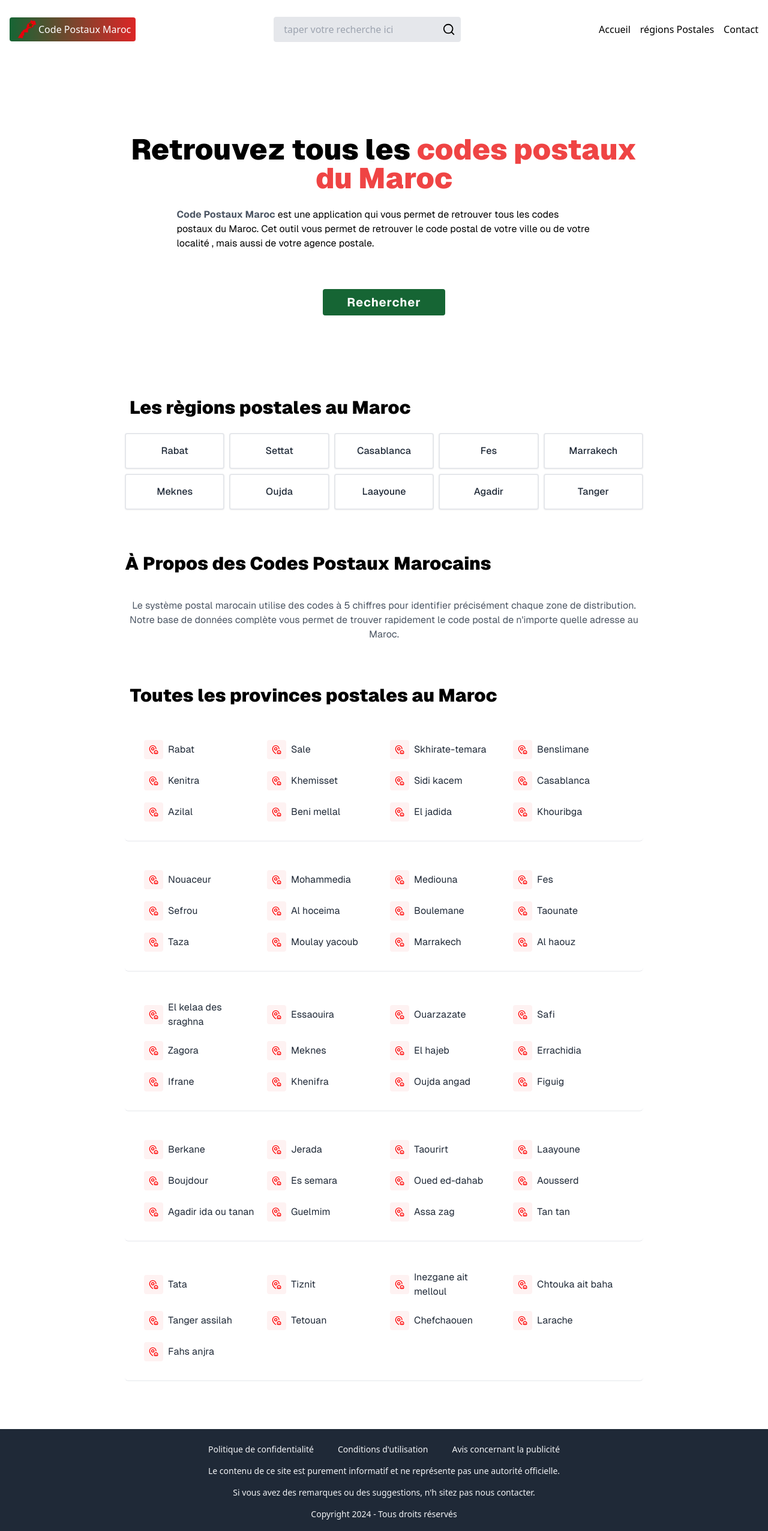
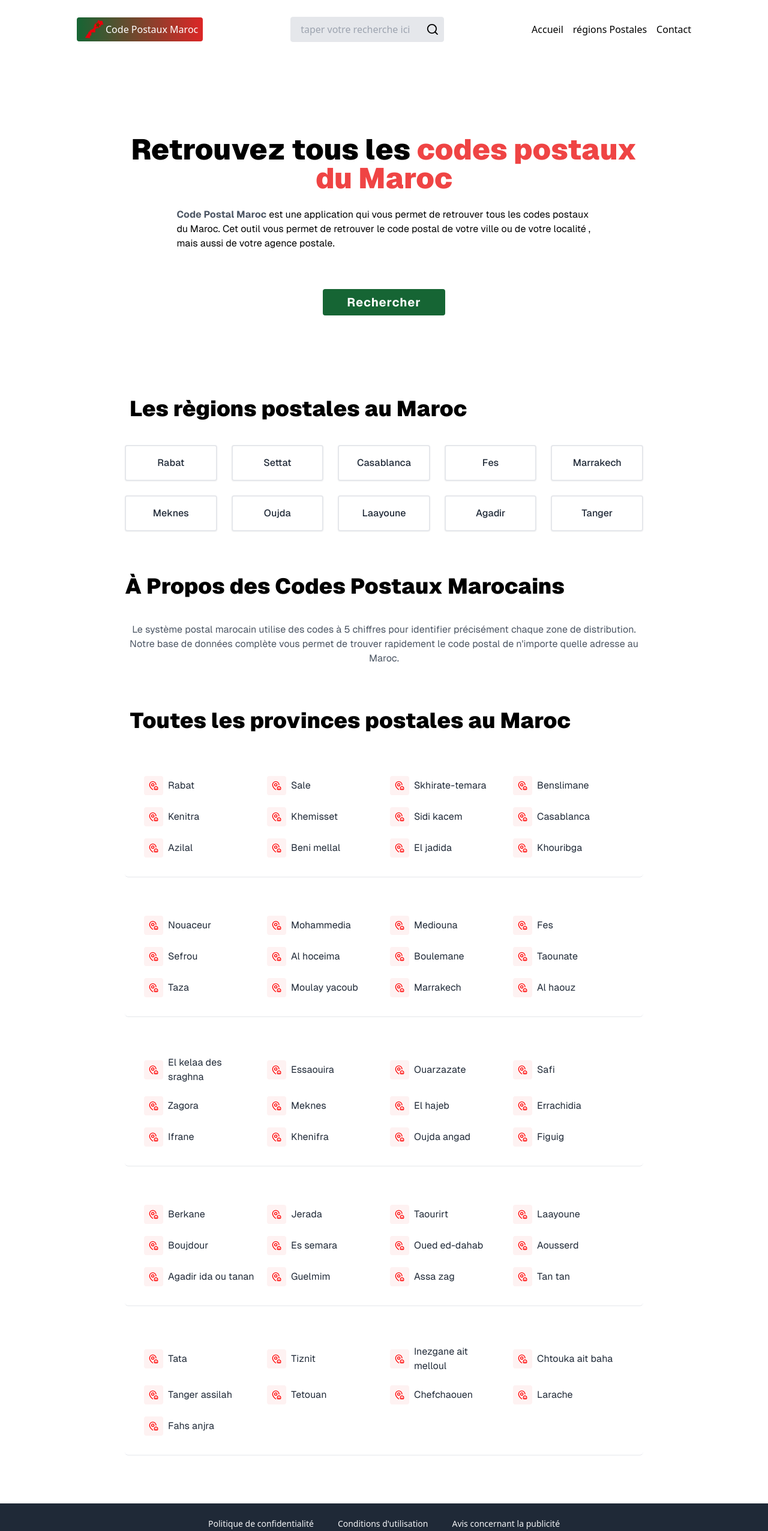
Before and after one commit to ibra1987/code-postal-maroc, a Next.js app: page / in a window 1280 px wide. Shown: the top 2553 px of the page at 60% size. Built offline with nearby package versions, Linux system fonts and the light colour scheme.

Commit message:
ui tweeks

```diff
--- a/app/components/Apropos.tsx
+++ b/app/components/Apropos.tsx
@@ -6,7 +6,7 @@ const Apropos = () => {
   return (
     <div className='w-full flex flex-col justify-start items-center gap-8'>
 
-<h2 className='w-full text-2xl font-black md:text-3xl m-2'> À Propos des Codes Postaux Marocains</h2>
+<h2 className='w-full  font-black text-4xl m-2'> À Propos des Codes Postaux Marocains</h2>
 <p className='w-full text-center text-gray-600'>
 Le système postal marocain utilise des codes à 5 chiffres pour identifier précisément chaque zone de distribution. Notre base de données complète vous permet de trouver rapidement le code postal de n&apos;importe quelle adresse au Maroc.
 
--- a/app/components/FloatingSearch.tsx
+++ b/app/components/FloatingSearch.tsx
@@ -25,9 +25,9 @@ function FloatingSearch({close}:{close:()=>void}) {
         setResult(filteredResults);
     }
   return (
-    <div className="min-h-screen w-screen mx-auto bg-black/25 p-20   flex flex-col justify-start items-center absolute top-0 left-0 bg-white z-100 p-4">
-        <div className="w-full text-sm hover:cursor-pointer flex justify-end items-center">
-        <CircleX className="z-50  " color="red" onClick={close} />
+    <div className="min-h-screen w-screen mx-auto bg-black/10    flex flex-col justify-start items-center absolute top-0 left-0  z-100 p-4">
+        <div className="w-full my-6 text-sm hover:cursor-pointer flex justify-end items-center pr-28">
+        <CircleX className="z-50"  color="red" onClick={close} />
          </div>
         <form className="w-full lg:w-4/5">
             <input autoFocus={true} onChange={showSearchResults} type="search" className="w-full border-b p-2 text-gray-600" placeholder="Taper votre recherche ici" />
@@ -39,14 +39,14 @@ function FloatingSearch({close}:{close:()=>void}) {
     <div className="w-full lg:w-4/5 items-start justify-center">
 
 
-        <div className="w-full grid grid-cols-4 justify-items-start text-white p-2 bg-red-500 ">
+        <div className="w-full grid grid-cols-4 justify-items-start  text-white p-2 bg-red-500 ">
         <h3>région</h3>
             <h3>province</h3>
             <h3>agence</h3>
             <h3>code postal</h3>
           </div>
           {result.map((record) => (
-            <div key={record.NOUVEAU_CODE_POSTAL} className="grid grid-cols-4 p-2 text-sm md:text-base   text-gray-600">
+            <div key={record.NOUVEAU_CODE_POSTAL} className="grid grid-cols-4 p-2 text-sm md:text-base bg-white  text-gray-600">
               <span>{record.REGION_POSTALE}</span>
               <span>{record.PROVINCE}</span>
               <span>{record.AGENCE}</span>
--- a/app/components/Footer.tsx
+++ b/app/components/Footer.tsx
@@ -4,7 +4,7 @@ import Link from "next/link";
 export default function Footer() {
   return (
     <footer className="w-full flex flex-col text-sm justify-start items-center gap-4 bg-gray-800 text-gray-100 p-6">
-      <div className="flex w-full justify-center items-center gap-10">
+      <div className="flex w-full justify-center items-center gap-10 max-w-5xl">
       <Link className="hover:underline" href={"/politique-de-confidentialite"}>Politique de confidentialité</Link>
       <Link className="hover:underline" href={"/conditions-utilisation"}>Conditions d&apos;utilisation</Link>
       <Link className="hover:underline" href={"/disclaimer"}>Avis concernant la publicité </Link>
--- a/app/components/Hero.tsx
+++ b/app/components/Hero.tsx
@@ -6,7 +6,7 @@ const Hero = () => {
     <div className="w-full flex flex-col justify-start items-center gap-6 ">
       <h1 className="text-5xl text-center    font-black">Retrouvez tous les <span className="text-red-500"> codes postaux du Maroc</span> </h1>
     <p className="w-full md:w-4/5">
-      <span className="font-bold text-gray-600  ">Code Postaux Maroc</span> est une application qui vous permet de retrouver tous les codes postaux du Maroc.
+      <span className="font-bold text-gray-600  ">Code Postal Maroc</span> est une application qui vous permet de retrouver tous les codes postaux du Maroc.
       Cet outil vous permet de retrouver le code postal de votre ville ou de votre localité , mais aussi de votre agence postale.
     </p>
 
--- a/app/components/Provinces.tsx
+++ b/app/components/Provinces.tsx
@@ -38,8 +38,8 @@ const Provinces = () => {
   }, []);
 
   return (
-    <div className="w-full flex flex-col justify-start items-start gap-4 ">
-      <h2 className=" tex-2xl font-black md:text-3xl m-2">
+    <div className="w-full flex flex-col justify-start items-start gap-8 ">
+      <h2 className="  font-black text-4xl m-2">
         Toutes les provinces postales au Maroc
       </h2>
 
--- a/app/components/Regions.tsx
+++ b/app/components/Regions.tsx
@@ -14,9 +14,9 @@ const regionsPostales =  codes.reduce((acc: Record<string, Region[]>, reg: Regio
 
 const Regions = () => {
   return (
-    <div className="w-full flex flex-col gap-4 mt-16">
-        <h2 className=" tex-2xl font-black md:text-3xl m-2">Les règions postales au Maroc</h2>
-        <div className="w-full grid grid-cols-1 md:grid-cols-2 gap-2 lg:grid-cols-5">
+    <div className="w-full flex flex-col gap-8 mt-16">
+        <h2 className="  font-black text-4xl m-2">Les règions postales au Maroc</h2>
+        <div className="w-full grid grid-cols-1 md:grid-cols-2 gap-6 lg:grid-cols-5">
         {Object.keys(regionsPostales).map((region,index)=>{
             return (
                 <div key={regionsPostales[region][0].NOUVEAU_CODE_POSTAL+"-"+index} className="p-4 border-2 shadow-sm hover:bg-gray-200 hover:border-2 bg-gradient-to-tr text-gray-800 flex justify-center items-center rounded">
--- a/app/components/header/Header.tsx
+++ b/app/components/header/Header.tsx
@@ -9,7 +9,7 @@ const Header = () => {
   return (
     <div className="w-full p-4 flex justify-center items-center px-4 mb-6 md:mb-12">
 
-         <div className="w-full  gap-6 flex flex-col md:flex-row justify-center md:justify-between items-center ">
+         <div className="w-full  gap-6 flex flex-col md:flex-row justify-center md:justify-between items-center max-w-5xl ">
               <div className="flex w-full justify-between items-center">
                   <Logo/>
 
```
